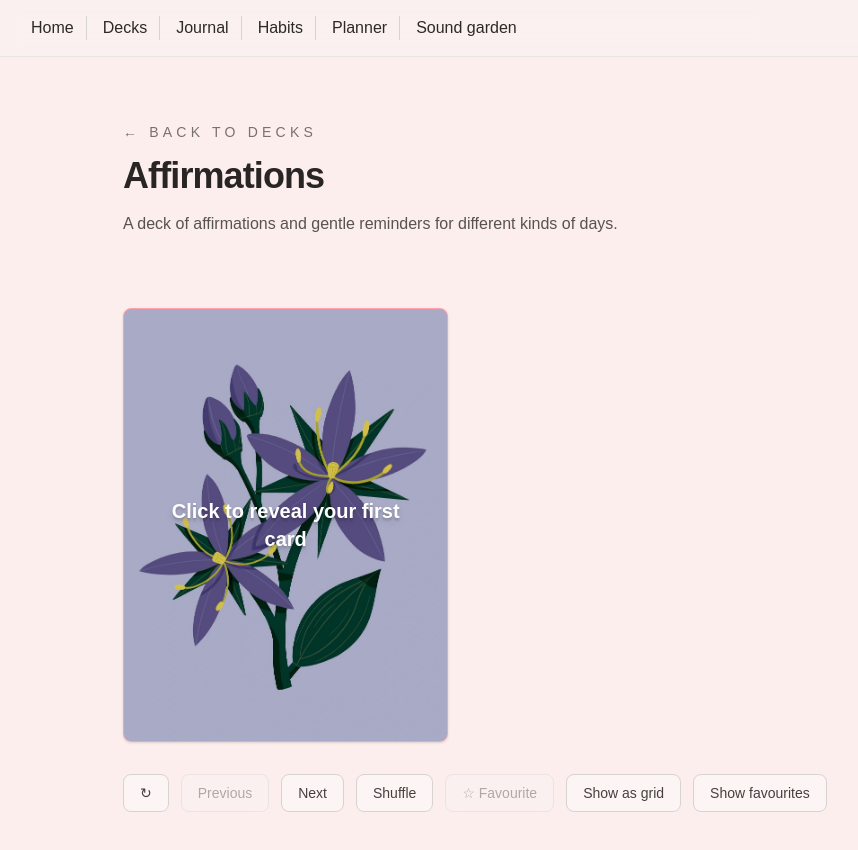
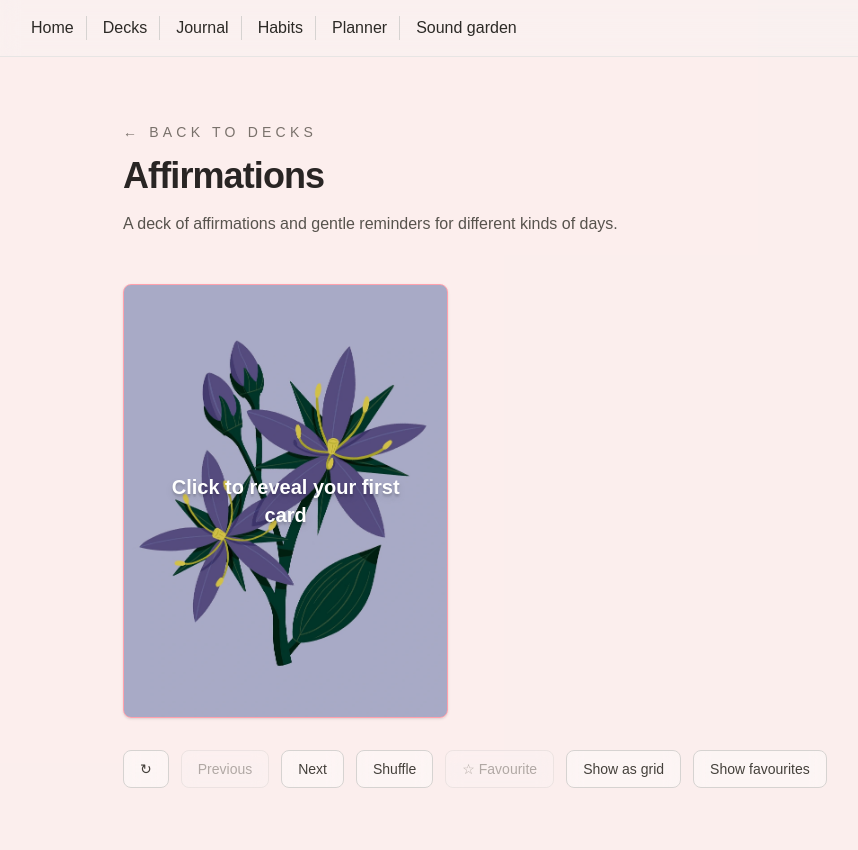
Before and after one commit to mollyckane/insou, a Next.js app: page /decks/affirmation-cards in a window 1280 px wide. Shown: the top 850 px of the page, without its empty margins (5-863 px from the left). Built offline with nearby package versions, Linux system fonts and the light colour scheme.

Commit message:
remove margin top from first card in deck
to keep styles consistent

```diff
--- a/src/components/cards/DeckCover.jsx
+++ b/src/components/cards/DeckCover.jsx
@@ -8,7 +8,7 @@ export default function DeckCover({
         <button
             type="button"
             onClick={onStart}
-            className="card-deck aspect-[3/4] mt-6 flex min-h-[400px] cursor-pointer flex-col justify-center rounded-lg border border-rose-300 shadow-sm transition hover:scale-102 hover:shadow-md"
+            className="card-deck aspect-[3/4] flex min-h-[400px] cursor-pointer flex-col justify-center rounded-lg border border-rose-300 shadow-sm transition hover:scale-102 hover:shadow-md"
             style={{
                 backgroundImage: `linear-gradient(
                     rgba(0, 0, 0, 0.1),
```
